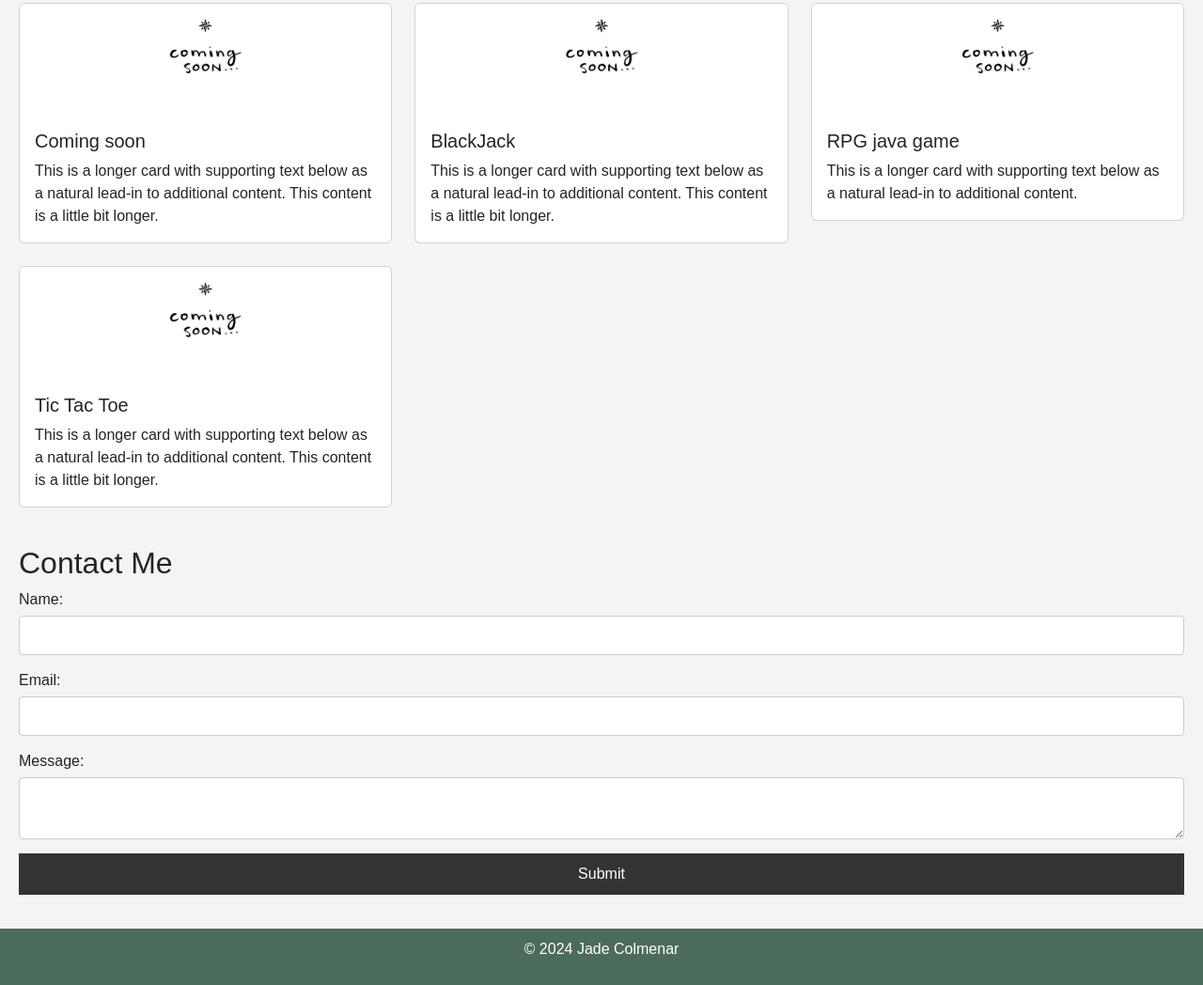
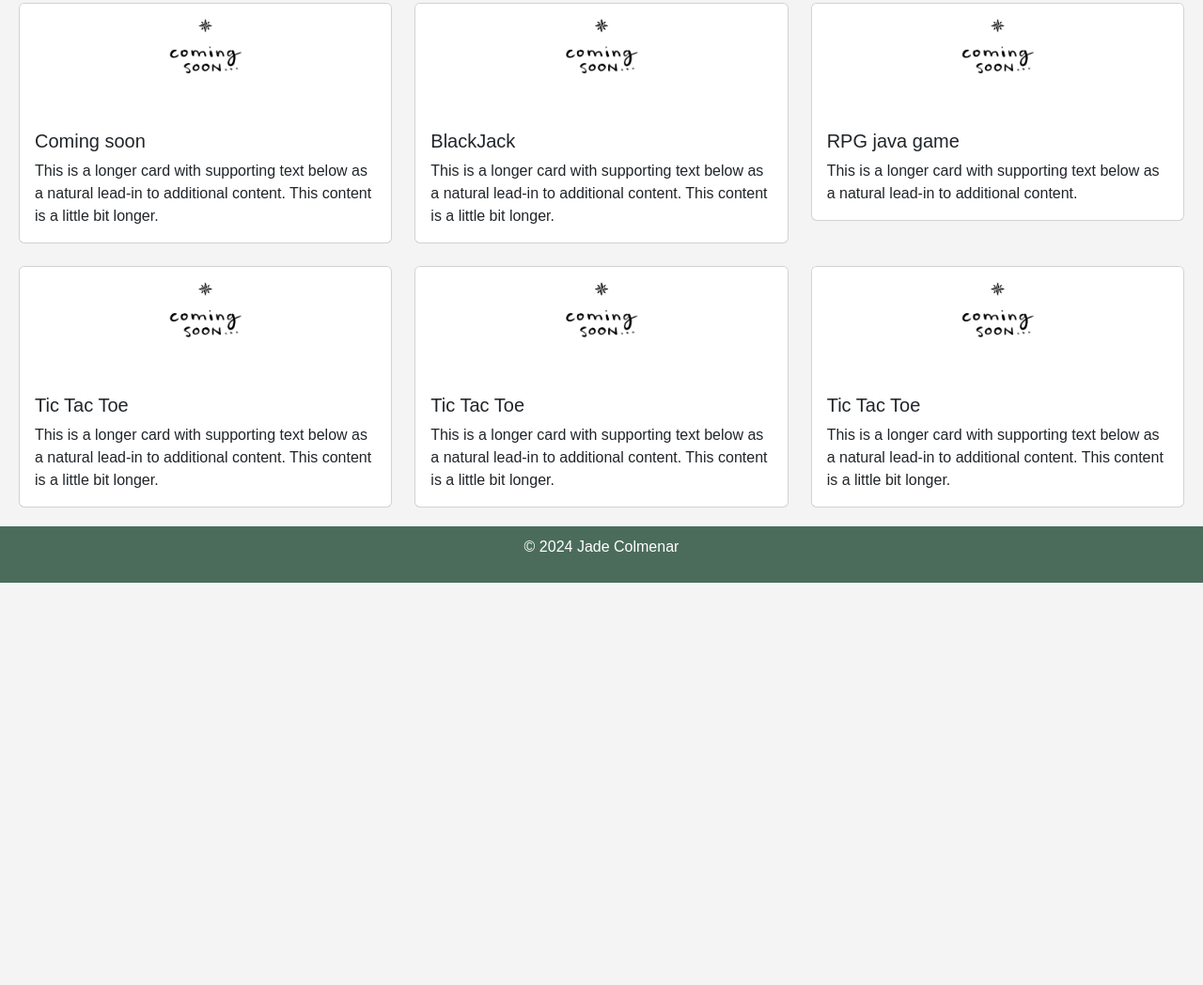
Before and after one commit to jadecolmenar/jadecolmenar-final-project, a plain HTML site: page index.html in a window 1280 px wide. Shown: the part 357-1405 px from the top of the page at 94% size. After the commit the page ends 977 px from the top, so only its background shows below. Drawn offline with nearby package versions, Linux system fonts and the light colour scheme.

Commit message:
changes to main files

```diff
--- a/index.html
+++ b/index.html
@@ -20,7 +20,7 @@
                 <li><a href="">Jade Colmenar</a></li>
                 <li><a href="#About">About Me</a></li>
                 <li><a href="#Projects">Projects</a></li>
-                <li><a href="#Contact">Contact Me</a></li>
+                <li><a href="contactMe.html">Contact Me</a></li>
             </ul>
         </nav>
     </header>
@@ -75,26 +75,26 @@
                 </div>
               </div>
             </div>
+            <div class="col">
+              <div class="card">
+                <img src="coming_soon.jpg" class="card-img-top" alt="...">
+                <div class="card-body">
+                  <h5 class="card-title">Tic Tac Toe</h5>
+                  <p class="card-text">This is a longer card with supporting text below as a natural lead-in to additional content. This content is a little bit longer.</p>
+                </div>
+              </div>
+            </div>
+            <div class="col">
+              <div class="card">
+                <img src="coming_soon.jpg" class="card-img-top" alt="...">
+                <div class="card-body">
+                  <h5 class="card-title">Tic Tac Toe</h5>
+                  <p class="card-text">This is a longer card with supporting text below as a natural lead-in to additional content. This content is a little bit longer.</p>
+                </div>
+              </div>
+            </div>
           </div>
 
-    </section>
-
-<!--start of Contact Me-->
-    <section id="Contact">
-        <h2>Contact Me</h2>
-        <form id="contactForm">
-            <label for="name">Name:</label>
-            <input type="text" id="name" name="name" required>
-
-            <label for="email">Email:</label>
-            <input type="email" id="email" name="email" required>
-
-            <label for="message">Message:</label>
-            <textarea id="message" name="message" required></textarea>
-
-            <button type="submit">Submit</button>
-        </form>
-        <p id="formResponse"></p>
     </section>
 
     <footer>
--- a/style.css
+++ b/style.css
@@ -44,9 +44,6 @@ section {
     padding: 20px;
 }
 
-#about, #projects, #contact {
-    margin: 20px 0;
-}
 
 .project-card {
     background-color: white;
```
